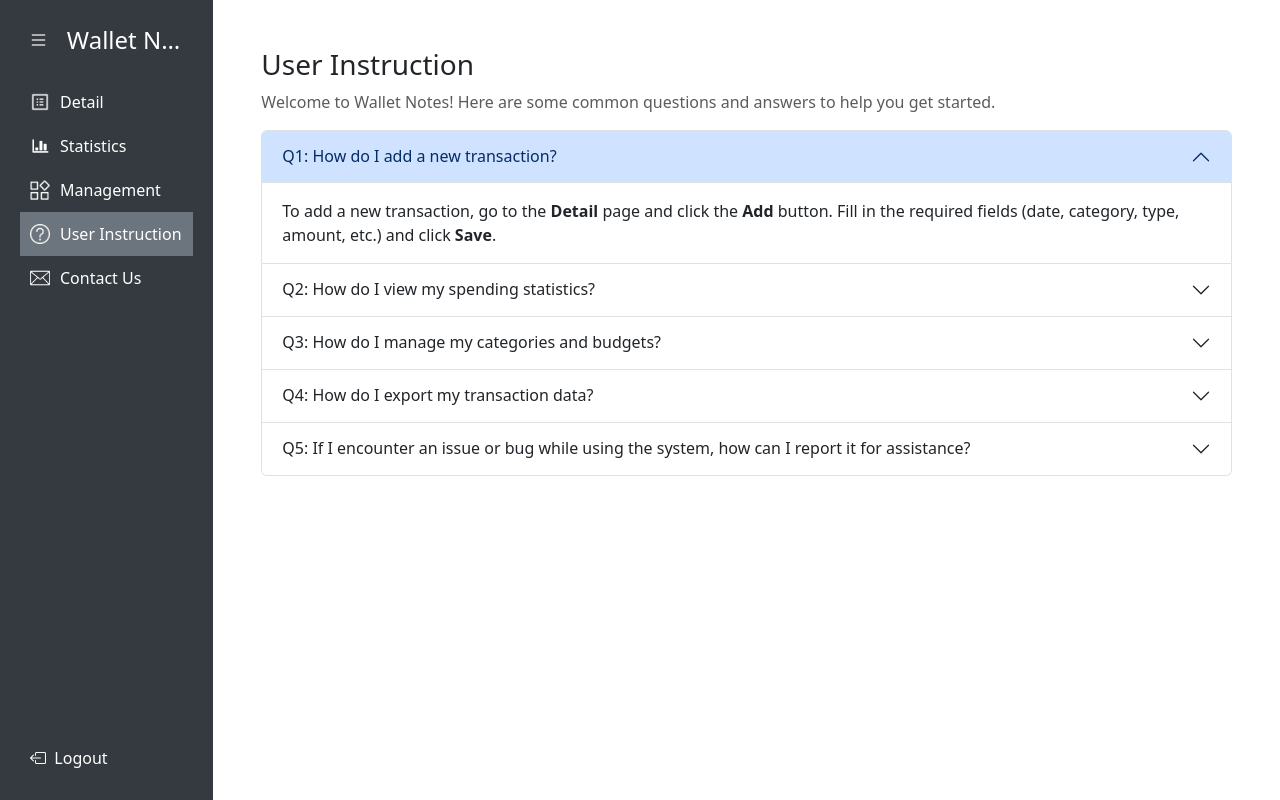
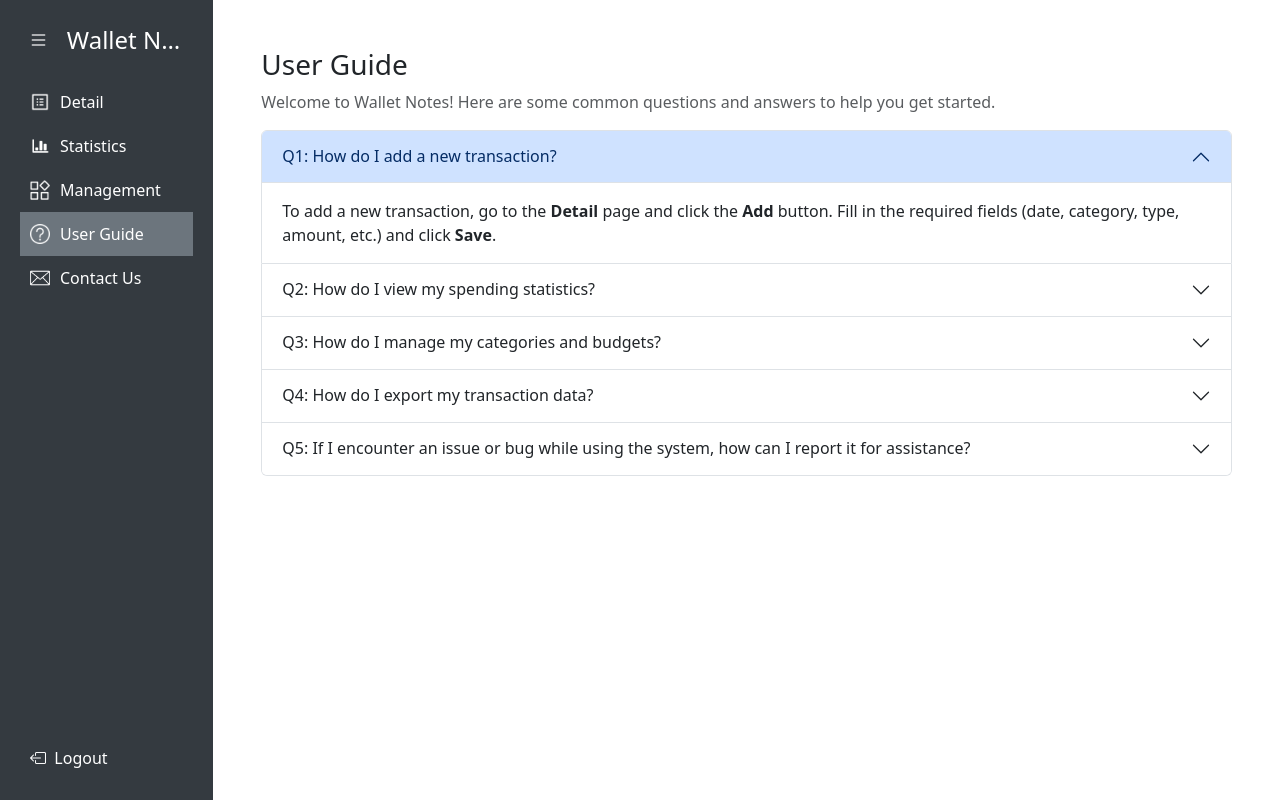
Before and after one commit to Elliooot/Personal-Financial-Tracker, a Django app: page /user-instruction/ in a window 1280 px wide. Run offline with Django 5.2, Linux system fonts and the light colour scheme; the visitor is signed in with stand-in values (Sample User, id 1); parts of the project's set-up code (start-up, migrations or seed data) failed here and were passed over; some libraries are stand-ins or nearby versions.

Commit message:
tidy code

```diff
--- a/templates/base.html
+++ b/templates/base.html
@@ -185,7 +185,7 @@
         </a>
         <a href="{% url 'user_instruction' %}" id="user-instruction-link" class="{% block active_user_instruction %}{% endblock %}">
           <img src="{% static 'img/instruction.png' %}" alt="User Instruction Logo" class="sidebar-logo">
-          <span class="sidebar-text">User Instruction</span>
+          <span class="sidebar-text">User Guide</span>
         </a>
         <a href="{% url 'contact' %}" id="contact-link" class="{% block active_contact %}{% endblock %}">
           <img src="{% static 'img/contact.png' %}" alt="Contact Logo" class="sidebar-logo">
--- a/templates/user_instruction.html
+++ b/templates/user_instruction.html
@@ -1,9 +1,9 @@
 {% extends "base.html" %}
-{% block title %}Wallet Notes - User Instruction{% endblock %}
+{% block title %}Wallet Notes - User Guide{% endblock %}
 {% block active_user_instruction %}active{% endblock %}  <!-- 添加一个新的 active 块 -->
 {% block content %}
 <div id="user-instruction-page" class="p-4">
-  <h3>User Instruction</h3>
+  <h3>User Guide</h3>
   <p class="text-muted">Welcome to Wallet Notes! Here are some common questions and answers to help you get started.</p>
 
   <!-- Q&A Section -->
```
Also changed, not shown: templates/statistics.html (+10 -8 lines).
